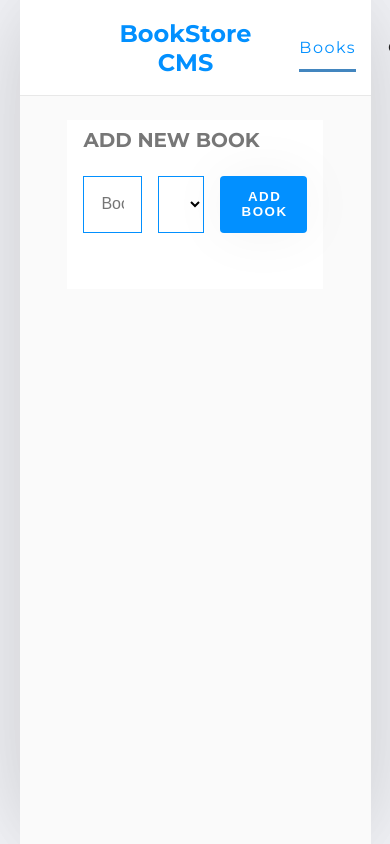
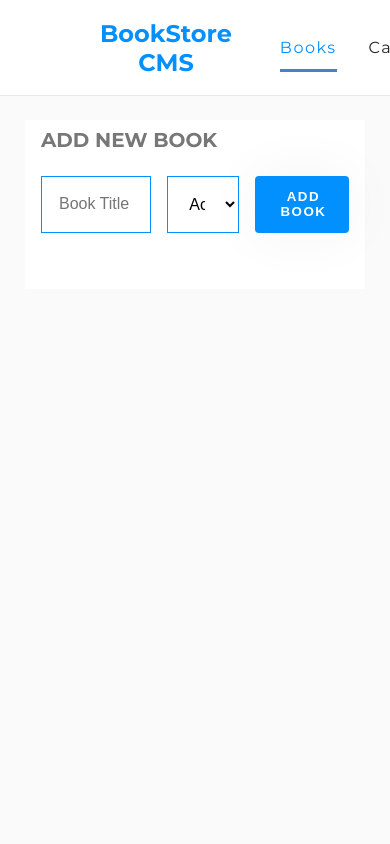
Before and after one commit to mengiefen/book-store-react-redux, a React (Create React App) app: page / in a window 390 px wide. Shown: the top 844 px of the page. Built offline with nearby package versions, Linux system fonts and the light colour scheme.

Commit message:
add media query

```diff
--- a/src/components/Book/Book.style.js
+++ b/src/components/Book/Book.style.js
@@ -43,12 +43,18 @@
     color: ${({ theme }) => theme.colors.textDarkColor};
     font-size: 1.4rem;
     margin-bottom: 0.6rem;
+    word-break: break-all;
+    text-align: left;
   }
 
   p {
     font-size: 0.875rem;
     margin-bottom: 1.5rem;
     color: ${({ theme }) => theme.colors.primary};
+  }
+
+  @media screen and (max-width: ${({ theme }) => theme.devices.tab}) {
+    width: 40%;
   }
 `;
 
--- a/src/components/Form/Form.styled.js
+++ b/src/components/Form/Form.styled.js
@@ -11,6 +11,10 @@
   background-color: ${({ theme }) => theme.colors.backgroundColor};
   padding: 0.5rem 1rem;
   font-family: 'Montserrat', sans-serif;
+
+  @media screen and (max-width: ${({ theme }) => theme.devices.tab}) {
+    width: 95%;
+  }
 `;
 
 const FormTitle = styled.h2`
--- a/src/index.css
+++ b/src/index.css
@@ -27,3 +27,10 @@
   position: relative;
   box-shadow: 5px 0 100px rgba(0, 0, 0, 0.1), -5px 0 100px rgba(0, 0, 0, 0.1);
 }
+
+@media screen and (max-width: 1024px) {
+  .App {
+    width: 100%;
+    margin: 0;
+  }
+}
```
